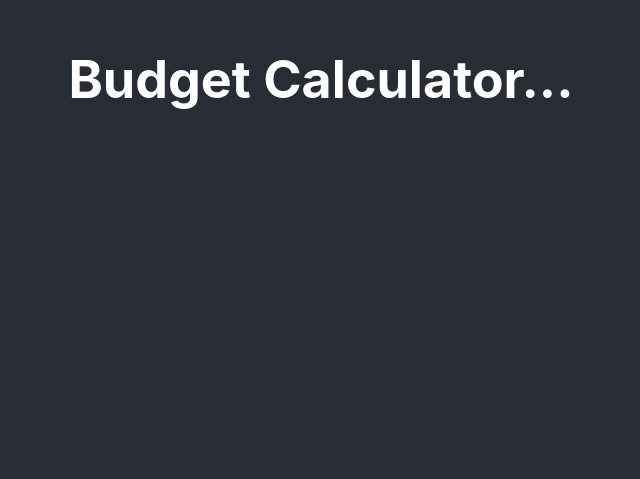
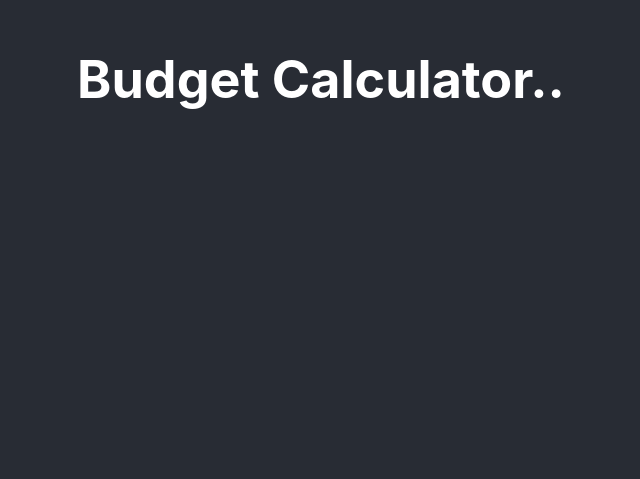
Before and after one commit to EmmaLytle/reacttest, a React (Create React App) app: page / in a window 1280 px wide. Shown: the part 321-800 px from the top of the page, without its empty margins (319-959 px from the left). Built offline with nearby package versions, Linux system fonts and the light colour scheme.

Commit message:
Test deployment

```diff
--- a/src/App.js
+++ b/src/App.js
@@ -6,7 +6,7 @@ function App() {
   return (
     <div className="App">
       <header className="App-header">
-      <h1>Budget Calculator...</h1>
+      <h1>Budget Calculator..</h1>
       </header>
       <BudgetCalculator />
     </div>
```
